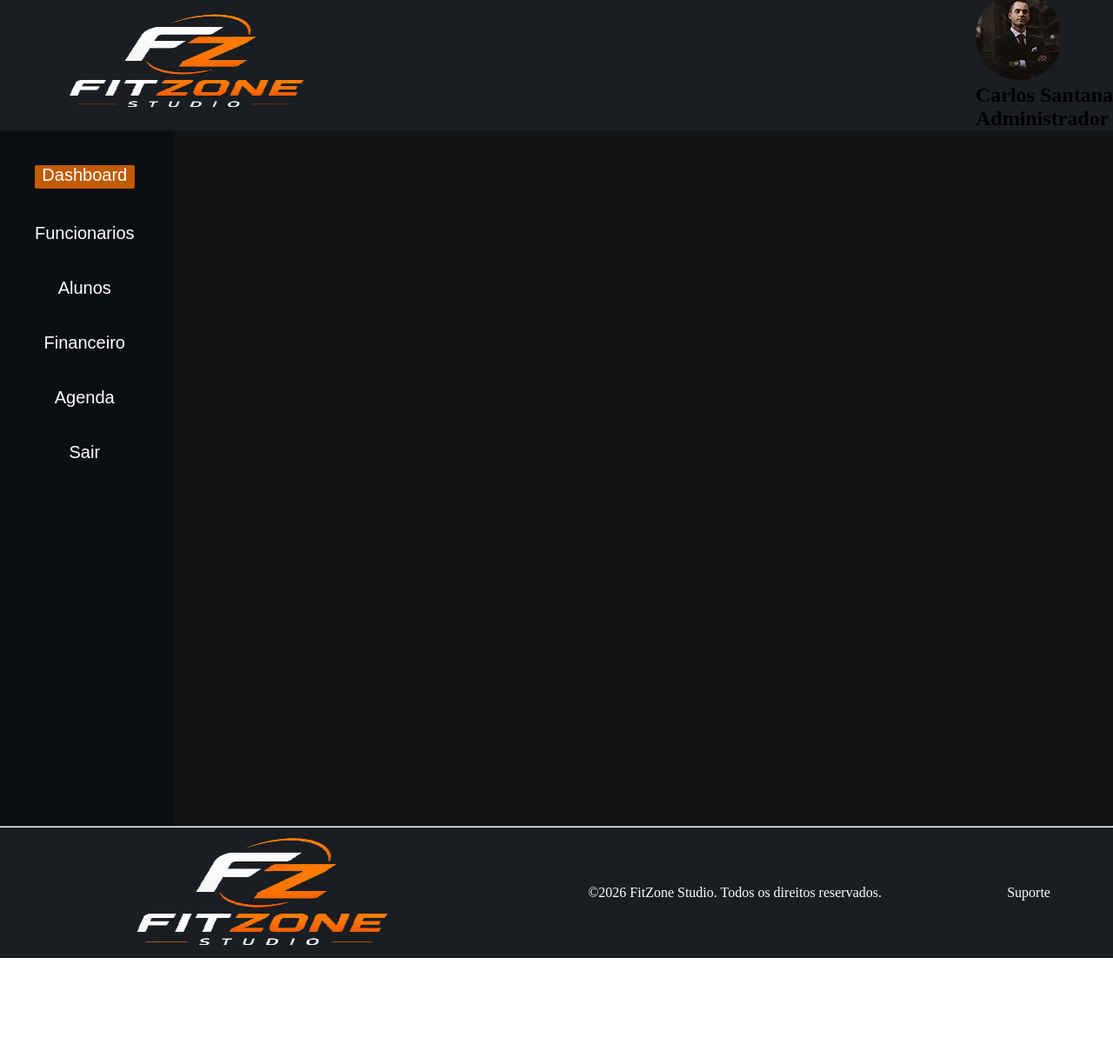
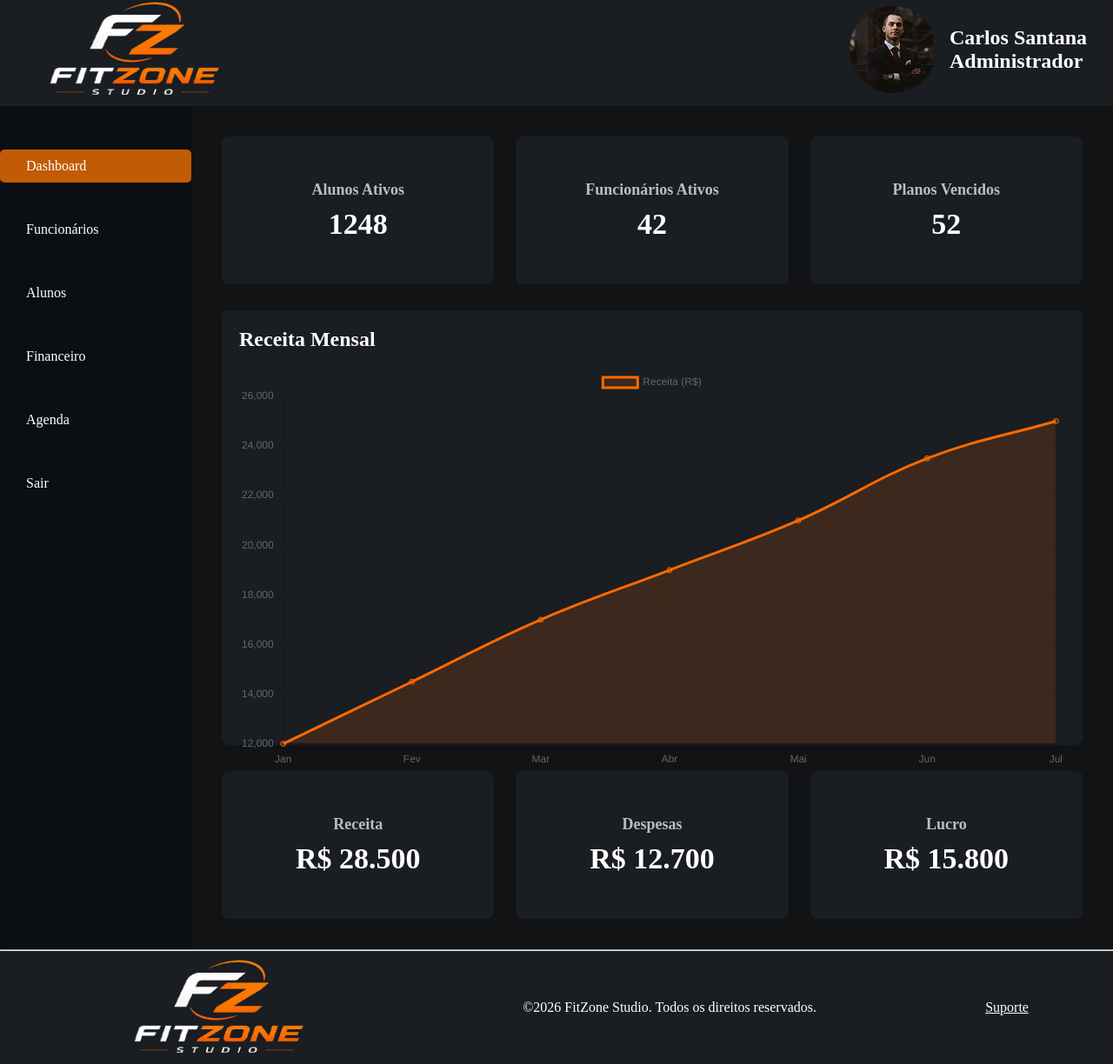
Before and after one commit to Bielsampaio25/SiteFitZoneStudio, a plain HTML site: page pages/dashboardAdmin.html in a window 1280 px wide. Shown: the part 8-1232 px from the top of the page at 87% size. Before the commit the page ends 1110 px from the top, so only its background shows below. Drawn offline with nearby package versions, Linux system fonts and the light colour scheme.

Commit message:
criação dos cards de informação, do grafico financeiro e dos cards de informação financeira.

```diff
--- a/css/dashboardAdmin.css
+++ b/css/dashboardAdmin.css
@@ -1,40 +1,55 @@
-.sidebar{
-    background-color: #0B0E13;
-    width: 200px;
-    height: 100vh;
-    display: flex;
-    justify-content: left;
+#dashboard{
+    background:#C15B04;
+    border-radius:5px;
+}
+.dashboard-content{
+    flex:1;
+    padding:35px;
+    display:flex;
+    flex-direction:column;
+    gap:30px;
 }
 
-#dashboard{
-    background-color: #C15B04;
-    border-radius: 2px;
-    height: 27px;
+.cards-info-container{
+    display:flex;
+    gap:25px;
 }
 
-
-.sidebar-content{
-    display: flex;
-    flex-direction: column;
-    text-align: center;
-    gap: 20px;
-    padding: 40px;
-}
-.sidebar-content ul{
-    list-style: none;
-    display: flex;
-    flex-direction: column;
-    justify-content: center;
-    gap: 40px;
-}
-.sidebar-content a{
-    text-decoration: none;
-    color: white;
+.card-info{
+    flex:1;
+    height:170px;
+    background:#1A1D21;
+    color:white;
+    border-radius:8px;
+    display:flex;
+    flex-direction:column;
+    justify-content:center;
+    align-items:center;
 }
 
-.sidebar-content li{
-    color: white;
-    font-family: "Montserrat", sans-serif;
-    font-size: 20px;
+.card-info h2{
+    color:#BDBDBD;
+    font-size:18px;
+    margin-bottom:10px;
+}
 
+.card-info h1{
+    font-size:34px;
 }
+
+.graficoFinanceiro{
+    background:#1A1D21;
+    border-radius:8px;
+    padding:20px;
+    height:500px;
+}
+
+.graficoFinanceiro h2{
+    color:white;
+    margin-bottom:20px;
+}
+
+#graficoFinanceiro{
+    width:100%;
+    height:420px;
+}
--- /dev/null
+++ b/css/funcionariosAdmin.css
@@ -0,0 +1,6 @@
+#funcionarios{
+    background-color: #C15B04;
+    border-radius: 2px;
+    width: 125px;
+    height: 30px;
+}
--- a/css/style.css
+++ b/css/style.css
@@ -1,82 +1,74 @@
-main {
-    width: 100%;
-    height: 100vh;
-    background-color: #111315;
-    display: flex;
-    align-items: center;
+main{
+    display:flex;
+    min-height:100vh;
+    background:#111315;
 }
 
-.title {
-    display: flex;
-    align-items: center;
-    height: 50px;
-    color: white;
-    margin: 10px;
-    padding-left: 20px;
-}
-
-.navbar {
-    display: flex;
-    align-items: center;
-    justify-content: space-between;
-    background-color: #1A1D21;
+.navbar{
+    display:flex;
+    justify-content:space-between;
+    align-items:center;
+    background:#1A1D21;
+    color:white;
 }
 
 .logo{
-    width: 430px;
-    height: 130px;
+    width:310px;
+    height:130px;
 }
 
-.navlist {
-    list-style: none;
-    display: flex;
-    justify-content: center;
-    align-items: center;
-    margin: 0;
-    padding: 0;
+.perfil{
+    display:flex;
+    align-items:center;
+    gap:15px;
+    margin-right:30px;
 }
 
-.navlist li {
-    color: white;
-    margin: 0 15px;
-    display: block;
-    padding: 15px 20px;
-    border-radius: 5px;
-    text-align: center;
-    cursor: pointer;
+.sidebar{
+    width:220px;
+    background:#0B0E13;
+    flex-shrink:0;
 }
 
-.navlist img {
-    height: 60px;
-    width: 60px;
-    border-radius: 50%;
+.sidebar-content{
+    padding-top:50px;
 }
 
-footer {
-    width: 100%;
-    background-color: #1A1D21;
+.sidebar-content ul{
+    display:flex;
+    flex-direction:column;
+    gap:35px;
+    list-style:none;
 }
 
-.footer-content {
-    display: flex;
-    justify-content: space-around;
-    align-items: center;
+.sidebar-content li{
+    color:white;
+    padding:10px 30px;
+    cursor:pointer;
+    font-family:Montserrat;
 }
 
-footer hr {
-    width: 100%;
+.sidebar-content a{
+    color:white;
+    text-decoration:none;
 }
 
-.footer-content img {
-    width: 460px;
-    height: 150px;
+footer{
+    background:#1A1D21;
 }
 
-.footer-content p {
-    color: white;
+.footer-content{
+    display:flex;
+    justify-content:space-around;
+    align-items:center;
 }
 
+.footer-content img{
+    width:310px;
+    height:130px;
+}
+
+.footer-content p,
 .footer-content a{
-    text-decoration: none;
-    color: white;
+    color:white;
 }
--- /dev/null
+++ b/js/dashboardAdmin.js
@@ -0,0 +1,39 @@
+const ctx = document.getElementById("graficoFinanceiro");
+
+new Chart(ctx, {
+    type: "line",
+    data: {
+        labels: [
+
+            "Jan",
+            "Fev",
+            "Mar",
+            "Abr",
+            "Mai",
+            "Jun",
+            "Jul"
+
+        ],
+        datasets: [{
+            label: "Receita (R$)",
+            data: [
+
+                12000,
+                14500,
+                17000,
+                19000,
+                21000,
+                23500,
+                25000
+            ],
+            borderColor:"#FF6A00",
+            backgroundColor:"rgba(255,106,0,0.15)",
+            fill:true,
+            tension:0.4
+        }]
+    },
+    options:{
+        responsive:true,
+        maintainAspectRatio:false
+    }
+});
--- a/pages/dashboardAdmin.html
+++ b/pages/dashboardAdmin.html
@@ -4,44 +4,118 @@
 <head>
     <meta charset="UTF-8">
     <meta name="viewport" content="width=device-width, initial-scale=1.0">
+
     <link rel="stylesheet" href="../css/reset.css">
     <link rel="stylesheet" href="../css/style.css">
     <link rel="stylesheet" href="../css/dashboardAdmin.css">
-    <title>Inicio</title>
+    <title>Dashboard</title>
 </head>
-
 <body>
     <header>
         <nav class="navbar">
             <img src="../assets/images/imagem_logo.png" alt="" class="logo">
             <div class="perfil">
-            <img src="../assets/images/Ellipse 1.png" alt="">
+                <img src="../assets/images/Ellipse 1.png">
+
+                <div class="perfil-texto">
                     <h1>Carlos Santana</h1>
                     <h2>Administrador</h2>
                 </div>
+            </div>
+
         </nav>
     </header>
+
     <main>
+
         <aside class="sidebar">
+
             <div class="sidebar-content">
+
                 <ul>
                     <li id="dashboard">Dashboard</li>
-                <li><a href="../pages/cadastro.html">Funcionarios</a></li>
+                    <li><a href="../pages/funcionariosAdmin.html">Funcionários</a></li>
                     <li>Alunos</li>
                     <li>Financeiro</li>
                     <li>Agenda</li>
                     <li>Sair</li>
                 </ul>
+
             </div>
+
         </aside>
+
+        <div class="dashboard-content">
+
+            <section class="cards-info-container">
+
+                <div class="card-info">
+                    <h2>Alunos Ativos</h2>
+                    <h1>1248</h1>
+                </div>
+
+                <div class="card-info">
+                    <h2>Funcionários Ativos</h2>
+                    <h1>42</h1>
+                </div>
+
+                <div class="card-info">
+                    <h2>Planos Vencidos</h2>
+                    <h1>52</h1>
+                </div>
+
+            </section>
+
+            <section class="graficoFinanceiro">
+
+                <h2>Receita Mensal</h2>
+
+                <canvas id="graficoFinanceiro"></canvas>
+
+            </section>
+
+            <section class="cards-info-container">
+
+                <div class="card-info">
+                    <h2>Receita</h2>
+                    <h1>R$ 28.500</h1>
+                </div>
+
+                <div class="card-info">
+                    <h2>Despesas</h2>
+                    <h1>R$ 12.700</h1>
+                </div>
+
+                <div class="card-info">
+                    <h2>Lucro</h2>
+                    <h1>R$ 15.800</h1>
+                </div>
+
+            </section>
+
+        </div>
+
     </main>
+
     <footer>
+
         <hr>
+
         <div class="footer-content">
-        <img src="../assets/images/imagem_logo.png" alt="">
-        <p>&copy;2026 FitZone Studio. Todos os direitos reservados. </p>
-        <a>Suporte</a>
+
+            <img src="../assets/images/imagem_logo.png">
+
+            <p>&copy;2026 FitZone Studio. Todos os direitos reservados.</p>
+
+            <a href="#">Suporte</a>
+
         </div>
+
     </footer>
+
+    <script src="https://cdn.jsdelivr.net/npm/chart.js"></script>
+    <script src="../js/dashboardAdmin.js"></script>
+
 </body>
+
 </html>
```
Also changed, not shown: pages/funcionariosAdmin.html (added, +47 -0 lines). Lines whose indentation alone changed are shown as unchanged.
